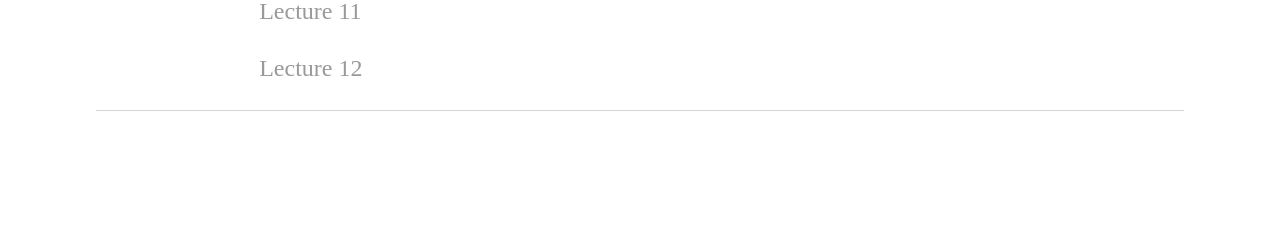
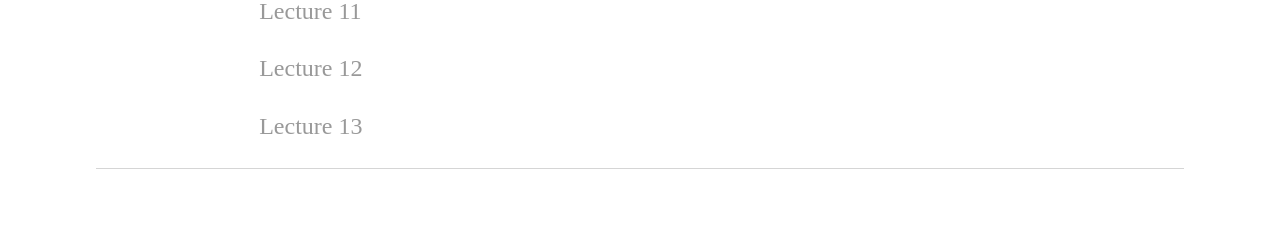
Before and after one commit to mreppert/mreppert.github.io, a Jekyll site: the page built from education/chm676/notes/index.html, in a window 1280 px wide. Shown: the part 715-941 px from the top of the page. Built offline with Jekyll 4.4.1, drawn with Linux system fonts in a browser that asks for light colours; before the commit the page ends 900 px from its top, so only the background shows below that.

Commit message:
Added lecture 13

```diff
--- a/education/chm676/notes/index.html
+++ b/education/chm676/notes/index.html
@@ -26,6 +26,7 @@ title: Reppert Research Group
   <p><a href="/education/chm676/notes/lecture9.pdf">Lecture 9</a></p>
   <p><a href="/education/chm676/notes/lecture11.pdf">Lecture 11</a></p>
   <p><a href="/education/chm676/notes/lecture12.pdf">Lecture 12</a></p>
+  <p><a href="/education/chm676/notes/lecture13.pdf">Lecture 13</a></p>
   </pre>
   </body>
 </html>
```
